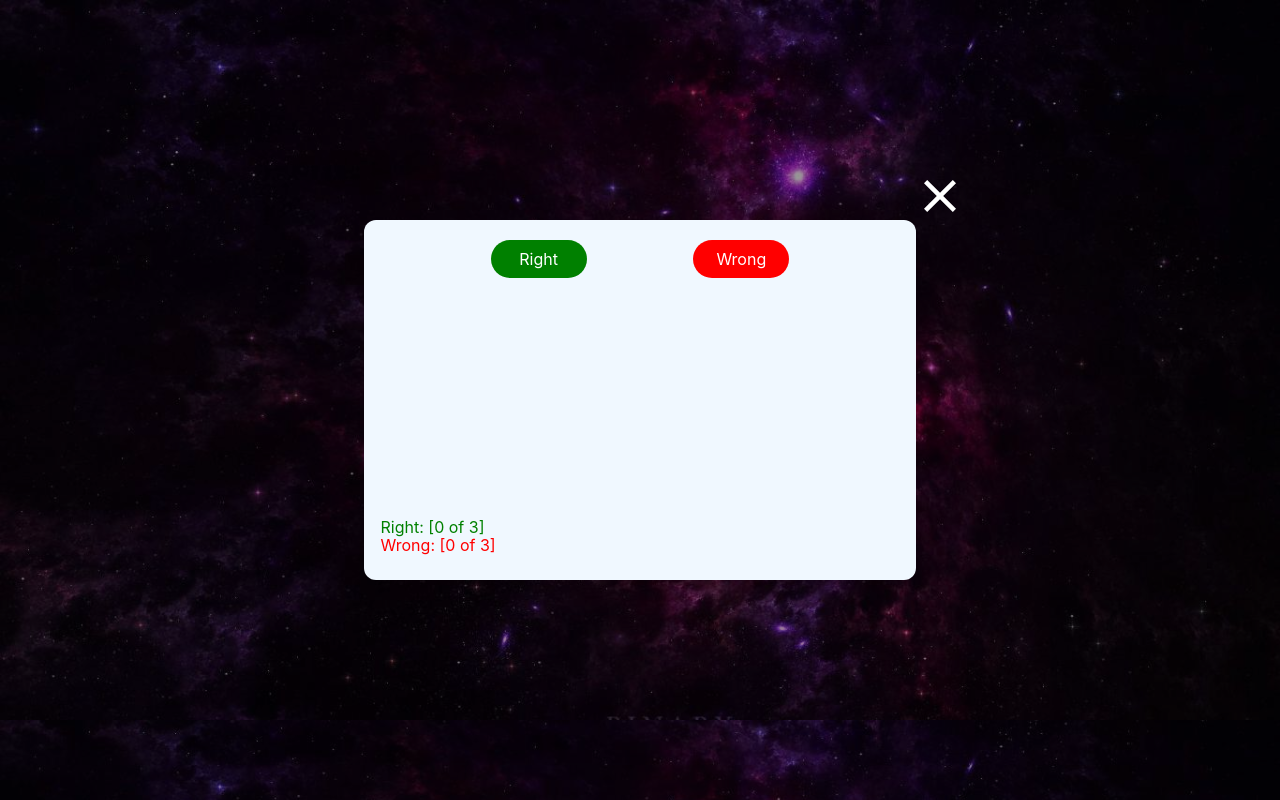
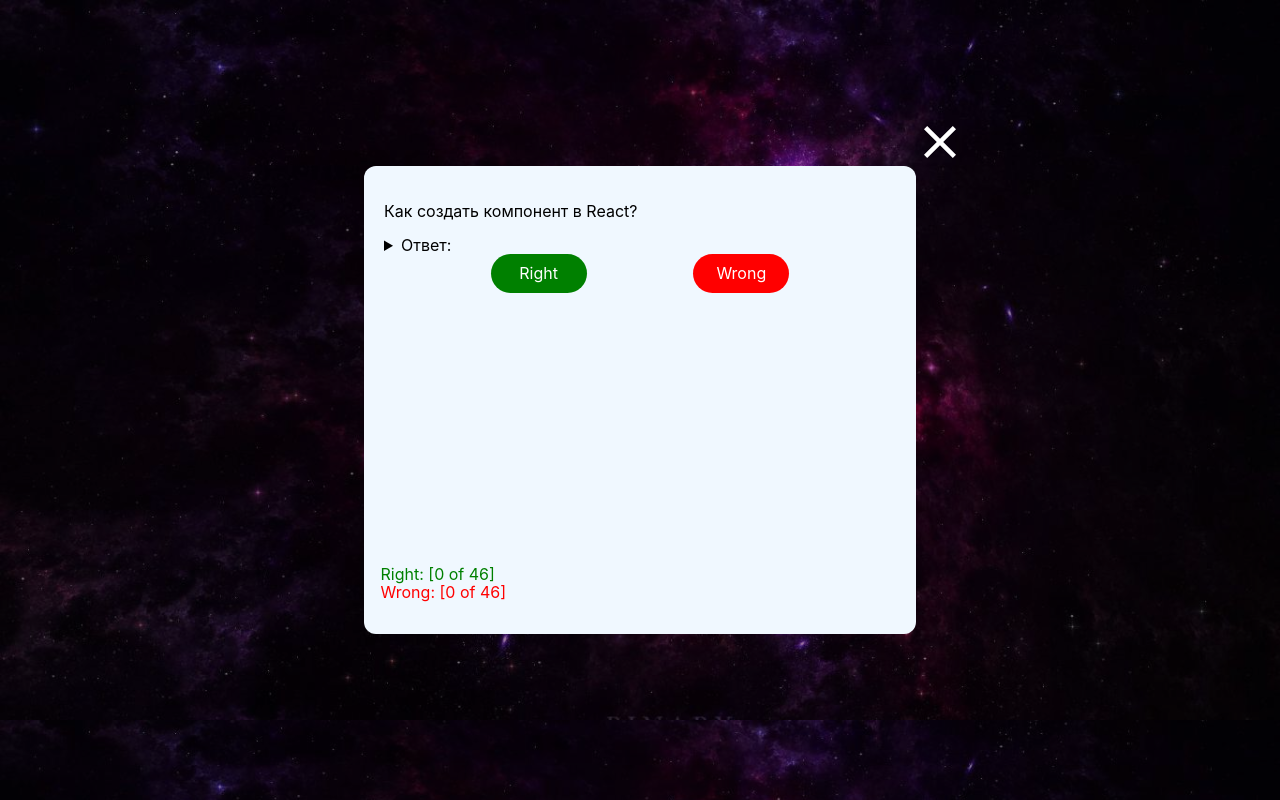
Before and after one commit to Moreaux19/interview-questions, a React (Vite) app: page /about in a window 1280 px wide. Both pictures are taken after a click on the button "Start". Built offline with nearby package versions, Linux system fonts and the light colour scheme.

Commit message:
Main functionality done

```diff
--- a/src/components/AnswerButtons.jsx
+++ b/src/components/AnswerButtons.jsx
@@ -5,67 +5,34 @@ import data from '../utils/data';
 const totalQuestions = data.length;
 
 export default function AnswerButtons({ getRandomElement }) {
-  // const [counts, setCounts] = useState({ rightButton: 0, wrongButton: 0 });
-  // const [currentIndex, setCurrentIndex] = useState(0);
-  // const [isDisabled, setIsDisabled] = useState(false);
-
-  // const handleClick = button => {
-  //   // Обновляем счетчики
-  //   setCounts(prevState => ({
-  //     ...prevState,
-  //     [button]: prevState[button] + 1
-  //   }));
-
-  //   // Проверяем, не последний ли это вопрос, если да — делаем кнопку неактивной
-  //   currentIndex < data.length - 1
-  //     ? setCurrentIndex(currentIndex + 1)
-  //     : setTimeout(() => {
-  //         setIsDisabled(true);
-  //         alert('Больше вопросов нет.');
-  //       }, 100);
-  // };
-
-  // Счётчик для кнопки верных ответов
-  const [rightButtonCount, setRightButtonCount] = useState(0);
-  // Счётчик для кнопки неверных ответов
-  const [wrongButtonCount, setWrongButtonCount] = useState(0);
+  // Счётчик кликов на кнопки верного ответа и неверного ответа
+  const [clickCount, setClickCount] = useState({
+    rightButton: 0,
+    wrongButton: 0
+  });
   // Счётчик для общего количества кликов
   const [totalClicks, setTotalClicks] = useState(0);
 
-  // Функция для увеличения общего счётчика кликов
-  const incrementTotalClicks = () => {
+  // Обработчик кликов
+  const handleClick = button => {
+    // Увеличиваем счётчик кликов по кнопке
+    setClickCount(prevCount => ({
+      ...prevCount,
+      [button]: prevCount[button] + 1
+    }));
+
+    // Увеличиваем общий счётчик кликов
     setTotalClicks(prev => {
       const newTotal = prev + 1;
 
       //Если вопросы закончились, блокируем кнопки и показываем alert
-      if (newTotal >= totalQuestions) {
+      if (newTotal === totalQuestions) {
         setTimeout(() => {
           alert('Больше вопросов нет');
         }, 100);
       }
       return newTotal;
     });
-  };
-
-  // Обработчик кликов для rightButton
-  const handleRightButtonClick = () => {
-    // Увеличиваем счётчик верных ответов
-    setRightButtonCount(prev => prev + 1);
-
-    // Увеличиваем общий счётчик кликов
-    incrementTotalClicks();
-
-    // Получаем новый вопрос
-    getRandomElement();
-  };
-
-  // Обработчик кликов для wrongButton
-  const handleWrongButtonClick = () => {
-    // Увеличиваем счётчик неверных ответов
-    setWrongButtonCount(prev => prev + 1);
-
-    // Увеличиваем общий счётчик кликов
-    incrementTotalClicks();
 
     // Получаем новый вопрос
     getRandomElement();
@@ -77,14 +44,14 @@ export default function AnswerButtons({ getRandomElement }) {
   return (
     <div className="popup__buttons-container">
       <button
-        onClick={handleRightButtonClick}
+        onClick={() => handleClick('rightButton')}
         className="popup__answer-button"
         disabled={isDisabled}
       >
         Right
       </button>
       <button
-        onClick={handleWrongButtonClick}
+        onClick={() => handleClick('wrongButton')}
         className="popup__answer-button"
         style={{ backgroundColor: 'red' }}
         disabled={isDisabled}
@@ -93,10 +60,10 @@ export default function AnswerButtons({ getRandomElement }) {
       </button>
       <div className="popup__span-container">
         <span style={{ color: 'green' }}>
-          Right: [{rightButtonCount} of {totalQuestions}]
+          Right: [{clickCount.rightButton} of {totalQuestions}]
         </span>
         <span style={{ color: 'red' }}>
-          Wrong: [{wrongButtonCount} of {totalQuestions}]
+          Wrong: [{clickCount.wrongButton} of {totalQuestions}]
         </span>
       </div>
     </div>
--- a/src/components/Popup.jsx
+++ b/src/components/Popup.jsx
@@ -1,22 +1,16 @@
 import React from 'react';
-// import data from '../utils/data.js';
-// import shuffleArray from '../utils/shuffleFunc.js';
-// import AnswerButtons from './AnswerButtons.jsx';
 import QuestionUpdate from './QuestionUpdate.jsx';
-
-// shuffleArray(data);
 
 // Функция открытия попапа
 export default function Popup({ active, setActive }) {
   return (
-    <div className={active ? 'popup popup_active' : 'popup'} onClick={() => setActive(false)}>
+    <div
+      className={active ? 'popup popup_active' : 'popup'}
+      onClick={() => {
+        setActive(false);
+      }}
+    >
       <div className="popup__content" onClick={evt => evt.stopPropagation()}>
-        {/* <p className="popup__question">{data[0].question}</p>
-        <details>
-          <summary>Ответ:</summary>
-          <p>{data[0].answer}</p>
-        </details> */}
-        {/* <AnswerButtons /> */}
         <QuestionUpdate />
         <button className="popup__close-button" onClick={() => setActive(false)}></button>
       </div>
--- a/src/components/QuestionUpdate.jsx
+++ b/src/components/QuestionUpdate.jsx
@@ -1,4 +1,4 @@
-import React, { useState } from 'react';
+import React, { useState, useEffect, useRef } from 'react';
 import AnswerButtons from './AnswerButtons.jsx';
 import data from '../utils/data';
 
@@ -9,6 +9,9 @@ export default function QuestionUpdate() {
 
   // Хук состояния для отслеживания текущей карточки
   const [currentElement, setCurrentElement] = useState(null);
+
+  // Хук для элемента details
+  const detailsRef = useRef(null);
 
   const getRandomElement = () => {
     // Фильтруем карточки, которые уже были показаны
@@ -26,27 +29,35 @@ export default function QuestionUpdate() {
     // Обновляем состояния
     setShownElement([...shownElement, randomElement]);
     setCurrentElement(randomElement);
+
+    // Закрываем details, при новом вопросе
+    if (detailsRef.current) {
+      detailsRef.current.open = false;
+    }
   };
+
+  // Отображаем случайную карточку при первом запуске
+  useEffect(() => {
+    const randomQuestion = data[Math.floor(Math.random() * data.length)];
+    setCurrentElement(randomQuestion);
+  }, []);
 
   return (
     <div>
-      {/* <h2>{randomElement.question}</h2>
-      <p className="popup__question">{randomElement.question}</p>
-      <details>
-        <summary>Ответ:</summary>
-        <p>{randomElement.answer}</p>
-      </details> */}
       {currentElement && (
         <div>
-          {Object.entries(currentElement).map(([key, value]) => (
-            <p key={key}>
-              {key}, {value}
-            </p>
-          ))}
+          {Object.entries(currentElement).map(([key, value], index) => {
+            return index === 0 ? (
+              <p key={key}>{value}</p>
+            ) : (
+              <details key={key} ref={detailsRef}>
+                <summary>Ответ:</summary>
+                <p>{value}</p>
+              </details>
+            );
+          })}
         </div>
       )}
-      {/* <button onClick={getRandomElement}>Показать объект 1</button>
-      <button onClick={getRandomElement}>Показать объект 2</button> */}
       <AnswerButtons getRandomElement={getRandomElement} />
     </div>
   );
--- a/src/utils/data.js
+++ b/src/utils/data.js
@@ -1,12 +1,6 @@
 // Файл с массивом вопросов и ответов
 
 const data = [
-  { 1: 'A', 2: 'B' },
-  { 3: 'C', 4: 'D' },
-  { 5: 'E', 6: 'F' }
-];
-
-const data2 = [
   {
     question: 'Какие типы данных существуют в JavaScript?',
     answer:
```
Also changed, not shown: src/components/aianswer.txt (deleted), todo.txt.
